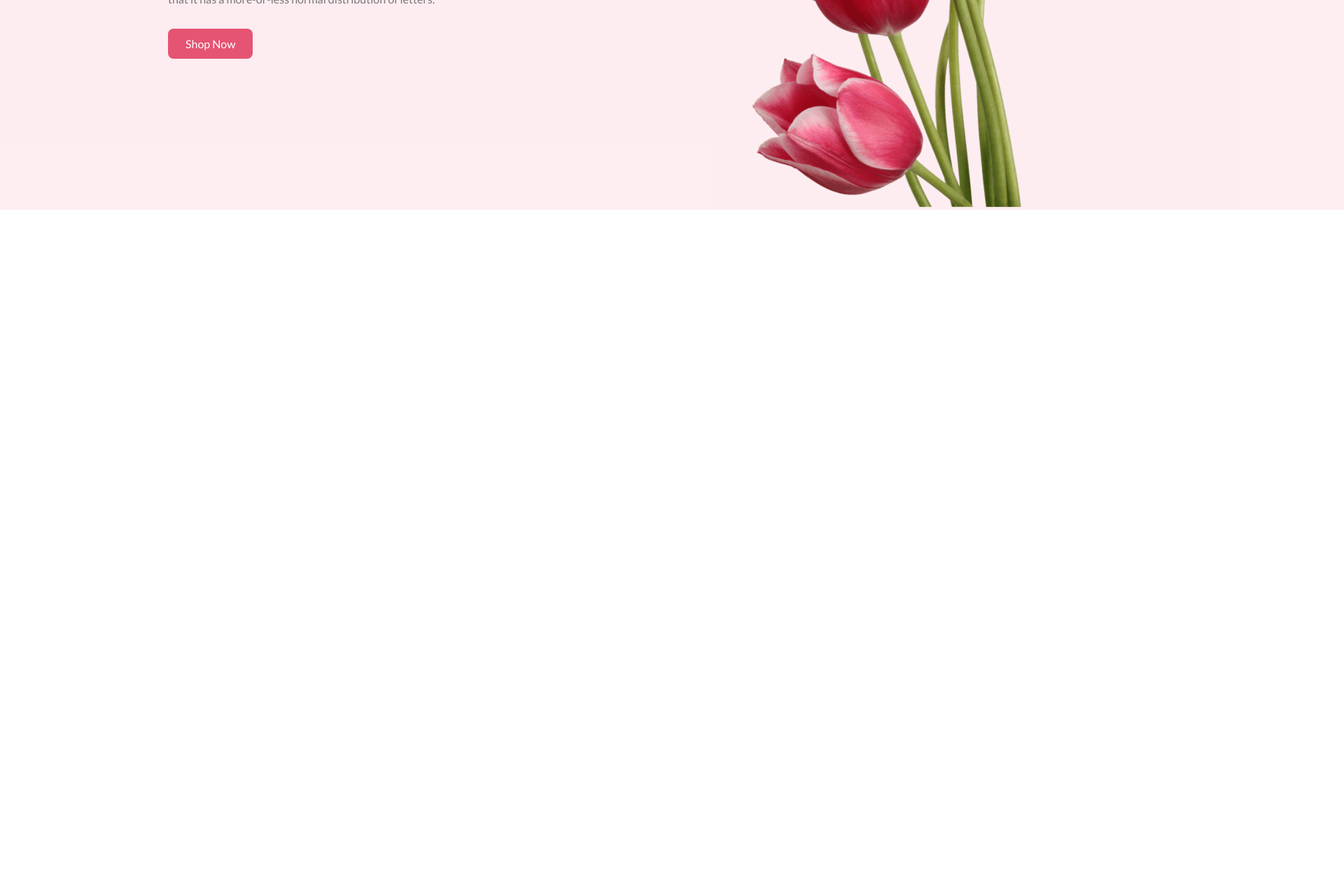
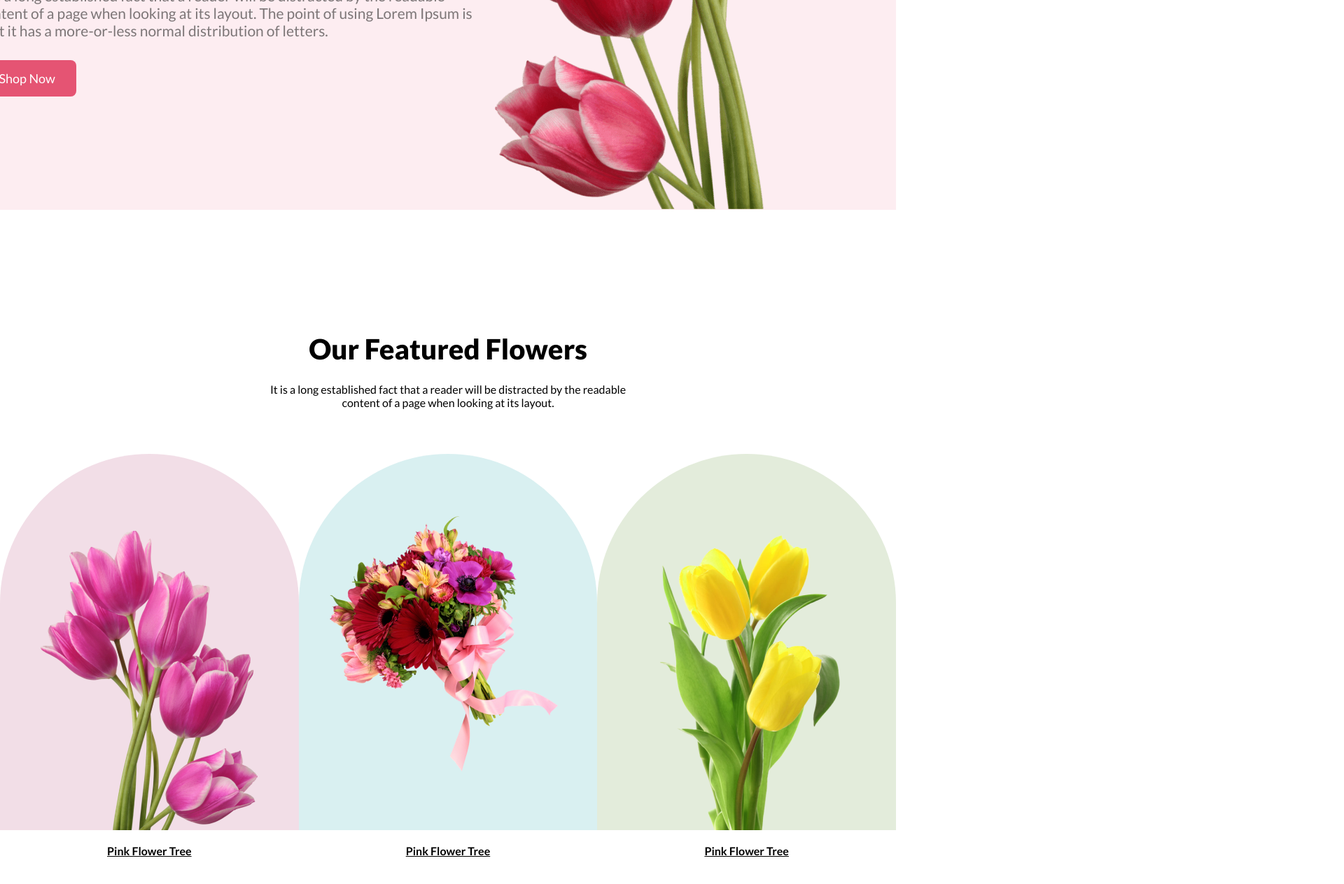
Before and after one commit to anaybhadury/flower-shop-repo, a plain HTML site: page index.html in a window 1280 px wide. Shown: the part 550-1814 px from the top of the page at 70% size, 1920 px wide, since content can reach past the window. Before the commit the page ends 850 px from the top, so only its background shows below. Drawn offline with Linux system fonts and the light colour scheme.

Commit message:
added featured section and modified

```diff
--- a/index.html
+++ b/index.html
@@ -1,31 +1,71 @@
 <!DOCTYPE html>
 <html lang="en">
+
 <head>
     <meta charset="UTF-8">
     <meta name="viewport" content="width=device-width, initial-scale=1.0">
     <title>Our Flower Shop</title>
     <link rel="stylesheet" href="styles/style.css">
 </head>
+
 <body>
     <header>
         <div class="banner-container">
             <div class="banner-content">
                 <div class="banner-text">
-                    <h1>Let's make <br>beautiful flowers a part of your life.</h1>
-                    <p>It is a long established fact that a reader will be distracted by the readable <br>content of a page when looking at its layout. The point of using Lorem Ipsum is <br>that it has a more-or-less normal distribution of letters.</p>
+                    <h1>Let's make beautiful flowers a part of your life.</h1>
+                    <p>It is a long established fact that a reader will be distracted by the readable content of a page
+                        when looking at its layout. The point of using Lorem Ipsum is that it has a more-or-less normal
+                        distribution of letters.</p>
                     <button class="btn-primary">Shop Now</button>
                 </div>
                 <div class="banner-image">
-                    <img src="./images/banner-image.png" alt="">
+                    <img class="b-img" src="./images/banner-image.png" alt="">
                 </div>
             </div>
         </div>
     </header>
     <main>
+        <!-- featured section start -->
+        <section class="feature-container">
+            <div class="f-text-content">
+                <h2>Our Featured Flowers</h2>
+                <p>It is a long established fact that a reader will be distracted by the readable <br>content of a page
+                    when looking at its layout.</p>
+            </div>
 
+            <div class="card-container">
+                <div class="card-content1">
+                    <img src="./images/featured1.png" alt="">
+                </div>
+
+                <div class="card-content2">
+                    <img src="./images/featured2.png" alt="">
+                </div>
+                <div class="card-content3">
+                    <img src="./images/featured3.png" alt="">
+                </div>
+            </div>
+            <div class="f-name">
+                <div>
+                    <a href="">Pink Flower Tree</a>
+                </div>
+                <div>
+                    <a href="">Pink Flower Tree</a>
+                </div>
+                <div>
+                    <a href="">Pink Flower Tree</a>
+                </div>
+            </div>
+
+
+
+        </section>
+        <!-- featured section end -->
     </main>
     <footer>
 
     </footer>
 </body>
+
 </html>
--- a/styles/style.css
+++ b/styles/style.css
@@ -13,27 +13,31 @@ body{
 .btn-primary{
     border-radius: 8px;
     background: rgb(229, 84, 115);
-    padding: 12px 25px;
+    padding: 15px 30px;
     border: none;
     color: rgb(255, 255, 255);
     font-family: Lato;
-    font-size: 16px;
+    font-size: 18px;
     font-weight: 500;
 }
+
 /* shared styles end */
 
 /* banner container styles start */
 .banner-container{
     margin: 0 auto;
-    width: 1920px;
-    height: 850px;
+    max-width: 1920px;
+    max-height: 850px;
     background-color: rgba(229, 84, 115, 0.1);
+    display: flex;
+    justify-content: center;
+    align-items: center;
+    margin-bottom: 175px;
 }
 .banner-content{
     display: flex;
     justify-content: space-between;
-    padding: 46px 240px 0 240px;
-
+    padding: 50px 240px 0 240px;
 }
 .banner-text{
     width: 708px;
@@ -42,21 +46,141 @@ body{
 }
 .banner-text h1{
     color: rgb(39, 39, 39);
-    font-size: 75px;
+    font-size: 78px;
     font-weight: 800;
-    line-height: 80px;
     margin-bottom: 30px;
 }
 .banner-text p{
     color: rgba(39, 39, 39, 0.6);
-    font-size: 16px;
+    font-size: 21px;
     font-weight: 400;
-    line-height: 25px;
     margin-bottom: 30px;
 }
-.banner-image{
+/* banner container styles end */
 
+/* second section styles start */
+.feature-container{
+    max-width: 1440px;
+    margin: 0 auto;
+    margin-bottom: 50px;
+}
+.f-text-content{
+    text-align: center;
+}
+.f-text-content h2{
+    font-size: 2.5rem;
+    font-weight: 800;
+    margin-bottom: 1.5rem;
+}
+.f-text-content p{
+    font-size: 1rem;
+    font-weight: 400;
+    margin-bottom: 4rem;
+}
+.card-container{
+    display: flex;
+    justify-content: space-between;
+    margin-bottom: 20px;
+}
+.card-content1{
+    width: 464px;
+    height: 538px;
+    border-radius: 300px 300px 0px 0px;
+    background: rgba(167, 33, 98, 0.15);
+    display: flex;
+    align-items: flex-end;
+    justify-content: center;
 }
 
+.card-content2{
+    width: 464px;
+    height: 538px;
+    border-radius: 300px 300px 0px 0px;
+    background: rgba(5, 151, 160, 0.15);
+    display: flex;
+    align-items: center;
+    justify-content: center;
+}
+.card-content3{
+    width: 464px;
+    height: 538px;
+    border-radius: 300px 300px 0px 0px;
+    background: rgba(71, 125, 17, 0.15);
+    display: flex;
+    align-items: flex-end;
+    justify-content: center;
+}
+.f-name {
+    display: flex;
+    justify-content: space-around;
+}
+.f-name a{
+    color: black;
+    font-size: 1rem;
+    font-weight: 600;
+}
+/* second section styles end */
 
-/* banner container styles end */
+
+
+
+
+
+
+
+
+
+
+
+
+
+
+
+
+
+
+
+
+
+
+
+
+
+
+
+
+/* mobile resposive */
+/* @media screen and (max-width: 576px) {
+    .banner-container{
+        max-width: 100%;
+    }
+    .banner-content{
+        padding: 20px ;
+        flex-direction: column-reverse;
+        width: 100%;
+    }
+    .banner-text{
+        margin: 0;
+        width: 321px;
+        height: 100%;
+
+    }
+    .banner-text h1{
+        font-size: 35px;
+    }
+    .banner-text p{
+        font-size: 18px;
+        text-align: justify;
+    }
+    .banner-image{
+        text-align: center;
+        margin-top: 0;
+    }
+    .banner-text{
+        margin-bottom: 0;
+    }
+    .b-img{
+        max-height: 300px;
+    }
+
+} */
```
